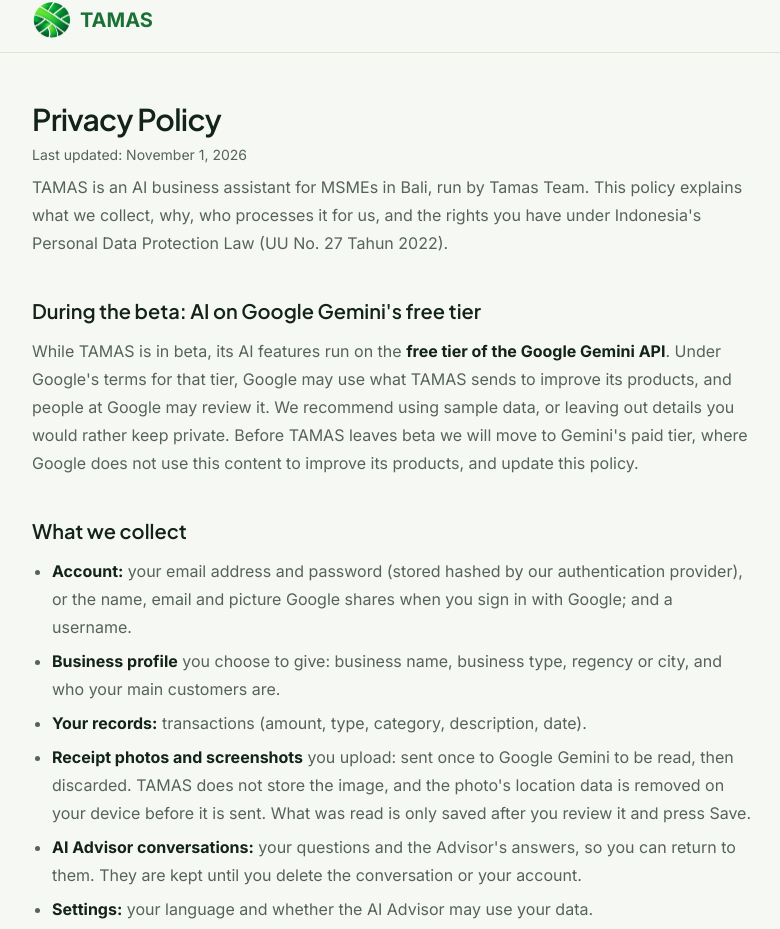
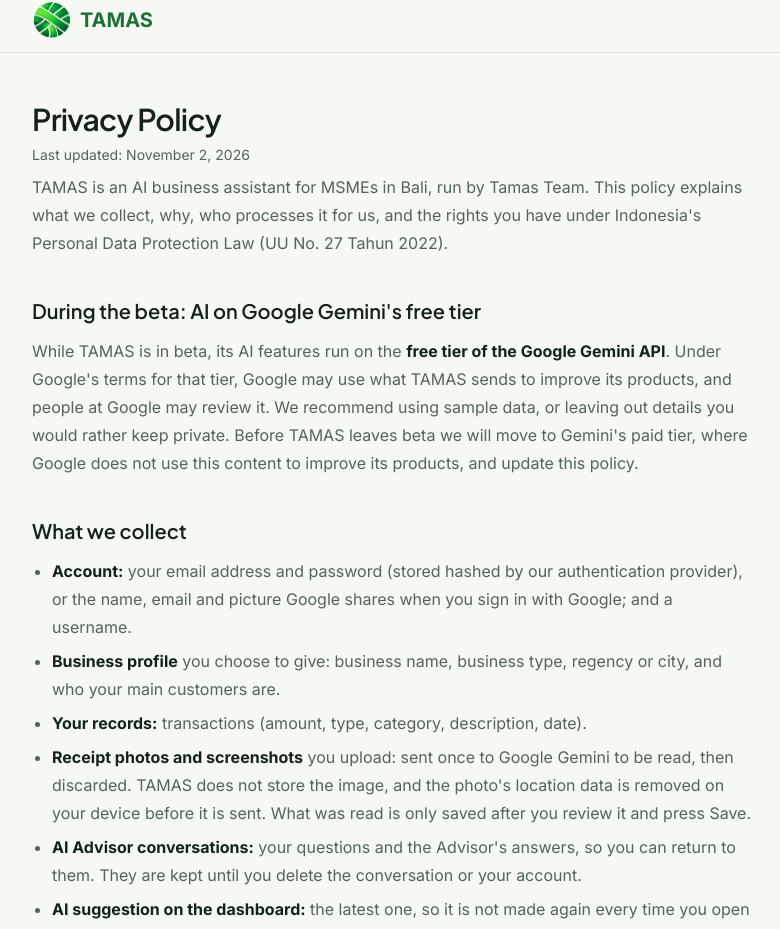
Before and after one commit to tamas-bumaken/tamas-ai, a Next.js app: page /en/privacy in a window 1280 px wide. Shown: the part 12-941 px from the top of the page, without its empty margins (248-1028 px from the left). Built offline with nearby package versions, Linux system fonts and the light colour scheme.

Commit message:
docs(privacy): describe the AI suggestion data flow

```diff
--- a/src/app/[locale]/privacy/page.tsx
+++ b/src/app/[locale]/privacy/page.tsx
@@ -36,6 +36,7 @@ export default function PrivacyPage() {
           <li>{t.rich("collect.records", { strong })}</li>
           <li>{t.rich("collect.images", { strong })}</li>
           <li>{t.rich("collect.conversations", { strong })}</li>
+          <li>{t.rich("collect.suggestion", { strong })}</li>
           <li>{t.rich("collect.settings", { strong })}</li>
           <li>{t.rich("collect.usage", { strong })}</li>
           <li>{t.rich("collect.analytics", { strong })}</li>
--- a/src/constans/legal.ts
+++ b/src/constans/legal.ts
@@ -5,4 +5,4 @@ export const LEGAL_OPERATOR = "Tamas Team";
 export const LEGAL_CONTACT_EMAIL: string | null = null;
 
 // Move this forward whenever either page changes in substance. Month is zero-based: 10 is November.
-export const LEGAL_LAST_UPDATED = new Date(Date.UTC(2026, 10, 1));
+export const LEGAL_LAST_UPDATED = new Date(Date.UTC(2026, 10, 2));
```
